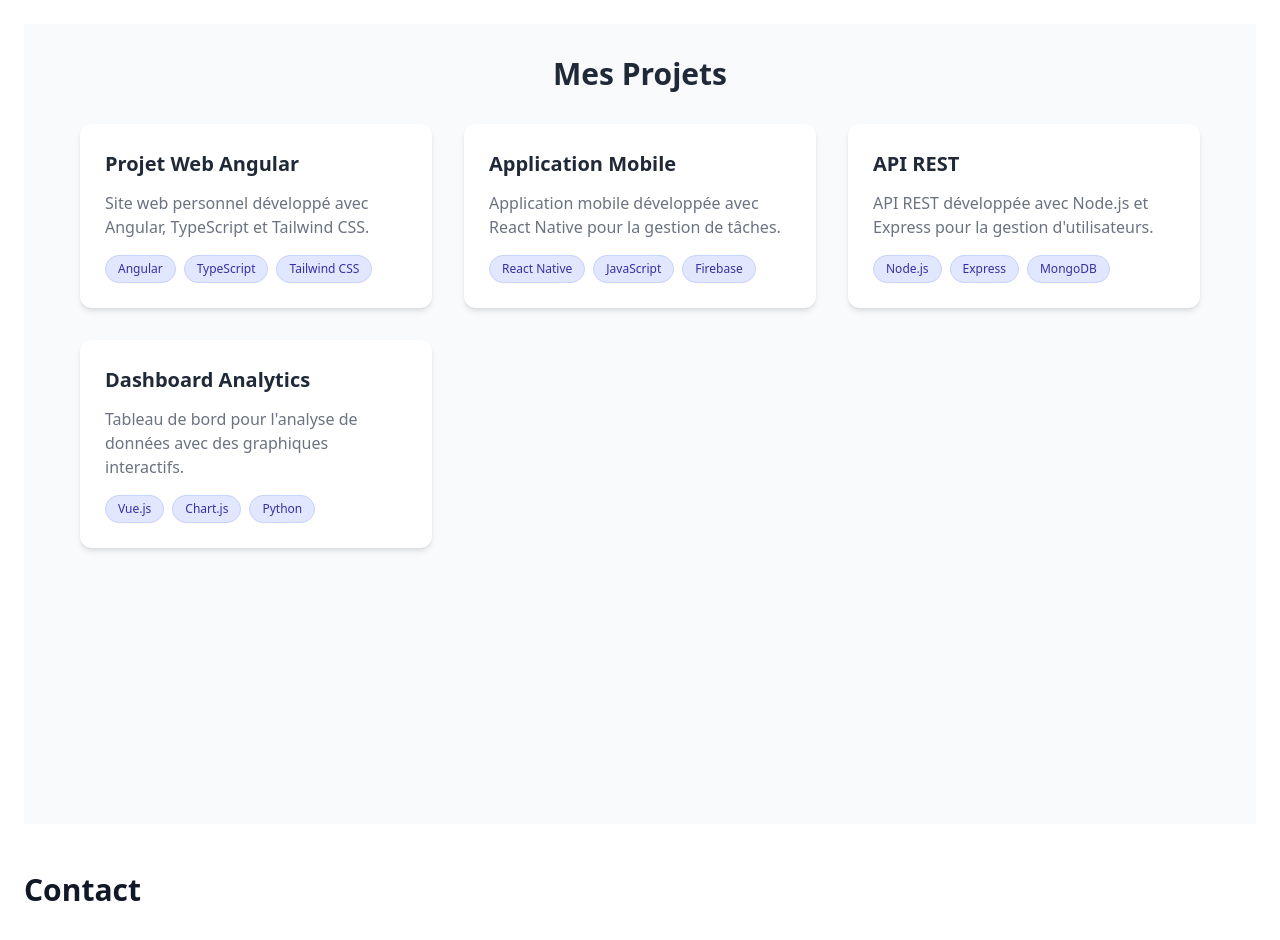
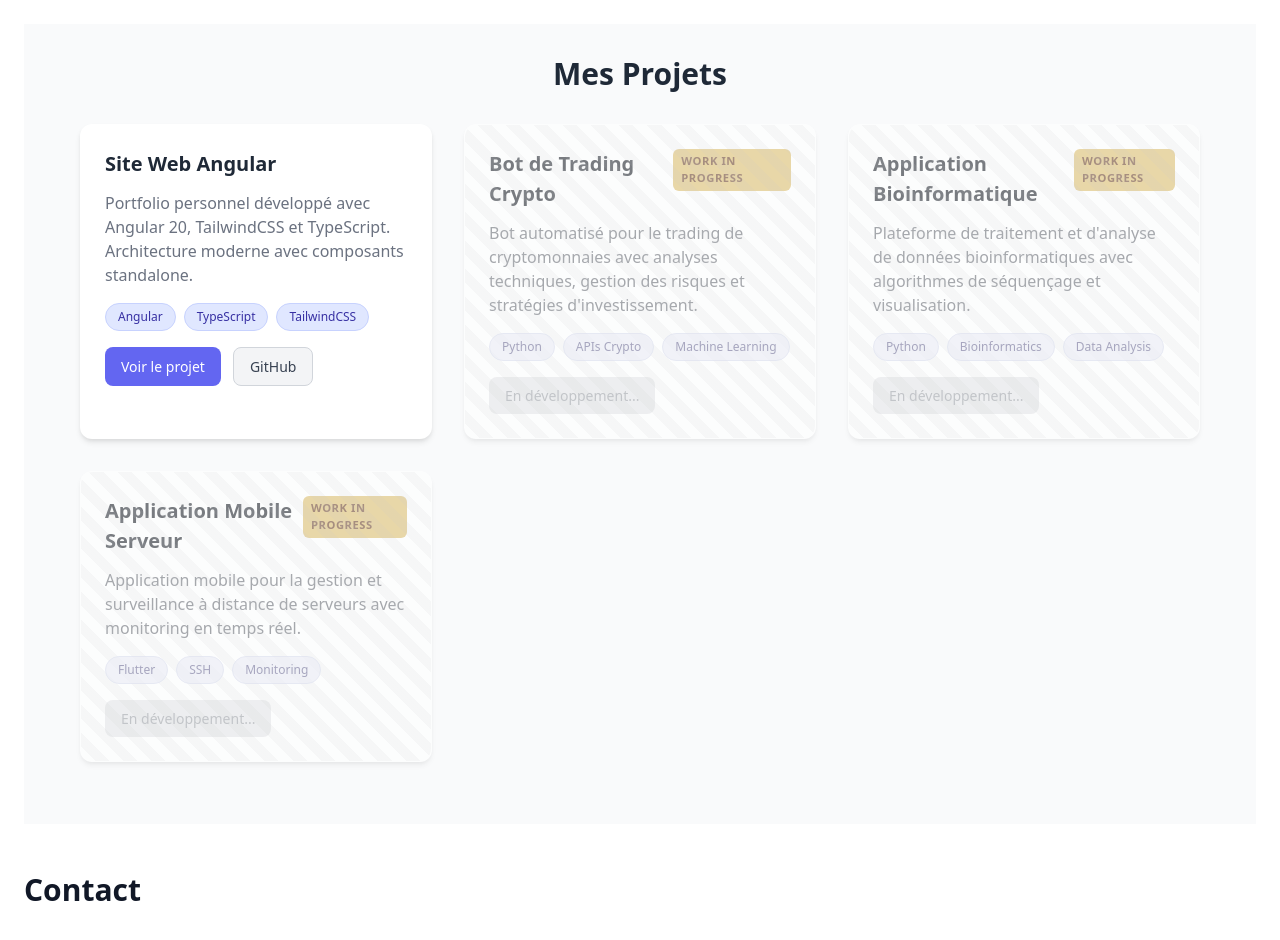
Before and after one commit to NicolasRichard44/mon-site, an Angular app: page / in a window 1280 px wide. Shown: the part 860-1800 px from the top of the page. Built offline with nearby package versions, Linux system fonts and the light colour scheme.

Commit message:
suppression des lib inutiles et mise à jour de la partie projet

```diff
--- a/package.json
+++ b/package.json
@@ -10,16 +10,13 @@
   },
   "private": true,
   "dependencies": {
-    "@angular/animations": "^20.1.0",
     "@angular/common": "^20.1.0",
     "@angular/compiler": "^20.1.0",
     "@angular/core": "^20.1.0",
-    "@angular/forms": "^20.1.0",
     "@angular/platform-browser": "^20.1.0",
     "@angular/platform-browser-dynamic": "^20.1.0",
     "@angular/router": "^20.1.0",
     "rxjs": "~7.8.0",
-    "stockfish": "^16.0.0",
     "tslib": "^2.3.0",
     "zone.js": "~0.15.0"
   },
@@ -27,7 +24,6 @@
     "@angular/build": "^20.1.0",
     "@angular/cli": "~20.2.0",
     "@angular/compiler-cli": "^20.1.0",
-    "@types/chessboardjs": "^0.3.5",
     "@types/jasmine": "~5.1.0",
     "autoprefixer": "^10.4.21",
     "jasmine-core": "~5.9.0",
--- a/src/app/app.component.ts
+++ b/src/app/app.component.ts
@@ -6,7 +6,6 @@ import { HeaderComponent } from './header/header.component';
 import { HeroComponent } from './hero/hero.component';
 import { ProjectsComponent } from './projects/projects.component';
 import { ThemeToggleComponent } from './theme-toggle/theme-toggle.component';
-import { ExternalLibsModule } from './shared/external-libs.module';
 
 
 
@@ -21,7 +20,6 @@ import { ExternalLibsModule } from './shared/external-libs.module';
     ContactComponent,
     FooterComponent,
     ThemeToggleComponent,
-    ExternalLibsModule,
   ],
   templateUrl: './app.component.html'
 })
--- a/src/app/hero/hero.component.html
+++ b/src/app/hero/hero.component.html
@@ -4,7 +4,7 @@
 
     <p class="text-xl md:text-2xl max-w-xl mx-auto mt-4">
       Ingénieur logiciel fullstack touche à tout.
-      Bienvenue sur mon site hébergé sur mon Raspberry Pi.
+      Bienvenue sur mon site hébergé sur mon serveur personnel.
     </p>
     <p class="text-xl md:text-2xl max-w-xl mx-auto mt-4">
       Work in progress, mais n'hésitez pas à jeter un œil à mes projets et à me contacter si vous avez des questions ou
--- a/src/app/projects/projects.component.css
+++ b/src/app/projects/projects.component.css
@@ -15,12 +15,74 @@
   transition: all 0.3s ease;
   cursor: pointer;
   border: 1px solid transparent;
+  position: relative;
 }
 
 .project-card:hover {
   transform: translateY(-4px);
   box-shadow: 0 10px 25px -3px rgba(0, 0, 0, 0.1), 0 4px 6px -2px rgba(0, 0, 0, 0.05);
   border-color: #6366f1;
+}
+
+/* Styles pour les projets terminés */
+.project-card.completed {
+  opacity: 1;
+}
+
+.project-card.completed:hover {
+  border-color: #10b981;
+}
+
+/* Styles pour les projets en cours */
+.project-card.work-in-progress {
+  opacity: 0.6;
+  filter: grayscale(50%);
+  cursor: default;
+  position: relative;
+}
+
+.project-card.work-in-progress:hover {
+  transform: none;
+  border-color: #9ca3af;
+  filter: grayscale(30%);
+}
+
+.project-card.work-in-progress::before {
+  content: '';
+  position: absolute;
+  top: 0;
+  left: 0;
+  right: 0;
+  bottom: 0;
+  background: repeating-linear-gradient(
+    45deg,
+    transparent,
+    transparent 10px,
+    rgba(156, 163, 175, 0.1) 10px,
+    rgba(156, 163, 175, 0.1) 20px
+  );
+  border-radius: 0.75rem;
+  pointer-events: none;
+}
+
+/* Header du projet */
+.project-header {
+  display: flex;
+  justify-content: space-between;
+  align-items: flex-start;
+  margin-bottom: 0.75rem;
+}
+
+/* Badge de statut */
+.status-badge {
+  background: #fbbf24;
+  color: #92400e;
+  font-size: 0.7rem;
+  font-weight: 600;
+  padding: 0.25rem 0.5rem;
+  border-radius: 0.375rem;
+  text-transform: uppercase;
+  letter-spacing: 0.05em;
 }
 
 /* Mode sombre pour les cartes */
@@ -35,12 +97,25 @@
   background: #111827;
 }
 
+:host-context(.dark) .project-card.completed:hover {
+  border-color: #10b981;
+}
+
+:host-context(.dark) .project-card.work-in-progress:hover {
+  border-color: #6b7280;
+}
+
+:host-context(.dark) .status-badge {
+  background: #d97706;
+  color: #fbbf24;
+}
+
 /* Titre des projets */
 .project-card h3 {
   font-size: 1.25rem;
   font-weight: 600;
-  margin-bottom: 0.75rem;
   color: #1f2937;
+  margin: 0;
 }
 
 :host-context(.dark) .project-card h3 {
@@ -63,6 +138,7 @@
   display: flex;
   flex-wrap: wrap;
   gap: 0.5rem;
+  margin-bottom: 1rem;
 }
 
 .tech-tag {
@@ -81,6 +157,73 @@
   border-color: #4338ca;
 }
 
+.project-card.work-in-progress .tech-tag {
+  opacity: 0.7;
+}
+
+/* Actions des projets */
+.project-actions {
+  display: flex;
+  gap: 0.75rem;
+  margin-top: 1rem;
+}
+
+.action-button {
+  padding: 0.5rem 1rem;
+  border-radius: 0.5rem;
+  font-size: 0.875rem;
+  font-weight: 500;
+  text-decoration: none;
+  transition: all 0.2s ease;
+  display: inline-flex;
+  align-items: center;
+  justify-content: center;
+  border: none;
+  cursor: pointer;
+}
+
+.action-button.primary {
+  background: #6366f1;
+  color: white;
+}
+
+.action-button.primary:hover {
+  background: #5b21b6;
+  transform: translateY(-1px);
+}
+
+.action-button.secondary {
+  background: #f3f4f6;
+  color: #374151;
+  border: 1px solid #d1d5db;
+}
+
+.action-button.secondary:hover {
+  background: #e5e7eb;
+  transform: translateY(-1px);
+}
+
+.action-button.disabled {
+  background: #e5e7eb;
+  color: #9ca3af;
+  cursor: not-allowed;
+}
+
+:host-context(.dark) .action-button.secondary {
+  background: #374151;
+  color: #d1d5db;
+  border-color: #4b5563;
+}
+
+:host-context(.dark) .action-button.secondary:hover {
+  background: #4b5563;
+}
+
+:host-context(.dark) .action-button.disabled {
+  background: #374151;
+  color: #6b7280;
+}
+
 /* Animation pour les tags */
 .tech-tag:hover {
   transform: scale(1.05);
@@ -97,4 +240,13 @@
   .project-card {
     padding: 1rem;
   }
+
+  .project-header {
+    flex-direction: column;
+    gap: 0.5rem;
+  }
+
+  .project-actions {
+    flex-direction: column;
+  }
 }
--- a/src/app/projects/projects.component.html
+++ b/src/app/projects/projects.component.html
@@ -3,43 +3,48 @@
     <h1 class="text-3xl font-bold text-center mb-8 text-gray-800 dark:text-white">Mes Projets</h1>
 
     <div class="projects-grid">
-      <div class="project-card">
-        <h3>Projet Web Angular</h3>
-        <p>Site web personnel développé avec Angular, TypeScript et Tailwind CSS.</p>
+      <div *ngFor="let project of projects"
+           class="project-card"
+           [ngClass]="{
+             'work-in-progress': project.status === 'work-in-progress',
+             'completed': project.status === 'completed'
+           }">
+
+        <div class="project-header">
+          <h3>{{ project.title }}</h3>
+          <span *ngIf="project.status === 'work-in-progress'"
+                class="status-badge">
+            Work in Progress
+          </span>
+        </div>
+
+        <p>{{ project.description }}</p>
+
         <div class="tech-stack">
-          <span class="tech-tag">Angular</span>
-          <span class="tech-tag">TypeScript</span>
-          <span class="tech-tag">Tailwind CSS</span>
+          <span *ngFor="let tech of project.technologies"
+                class="tech-tag">
+            {{ tech }}
+          </span>
         </div>
-      </div>
 
-      <div class="project-card">
-        <h3>Application Mobile</h3>
-        <p>Application mobile développée avec React Native pour la gestion de tâches.</p>
-        <div class="tech-stack">
-          <span class="tech-tag">React Native</span>
-          <span class="tech-tag">JavaScript</span>
-          <span class="tech-tag">Firebase</span>
+        <div class="project-actions" *ngIf="project.status === 'completed'">
+          <a *ngIf="project.link"
+             [href]="project.link"
+             class="action-button primary">
+            Voir le projet
+          </a>
+          <a *ngIf="project.github"
+             [href]="project.github"
+             target="_blank"
+             class="action-button secondary">
+            GitHub
+          </a>
         </div>
-      </div>
 
-      <div class="project-card">
-        <h3>API REST</h3>
-        <p>API REST développée avec Node.js et Express pour la gestion d'utilisateurs.</p>
-        <div class="tech-stack">
-          <span class="tech-tag">Node.js</span>
-          <span class="tech-tag">Express</span>
-          <span class="tech-tag">MongoDB</span>
-        </div>
-      </div>
-
-      <div class="project-card">
-        <h3>Dashboard Analytics</h3>
-        <p>Tableau de bord pour l'analyse de données avec des graphiques interactifs.</p>
-        <div class="tech-stack">
-          <span class="tech-tag">Vue.js</span>
-          <span class="tech-tag">Chart.js</span>
-          <span class="tech-tag">Python</span>
+        <div class="project-actions" *ngIf="project.status === 'work-in-progress'">
+          <button class="action-button disabled" disabled>
+            En développement...
+          </button>
         </div>
       </div>
     </div>
--- a/src/app/projects/projects.component.ts
+++ b/src/app/projects/projects.component.ts
@@ -10,4 +10,38 @@ import { RouterModule } from '@angular/router';
   styleUrls: ['./projects.component.css']
 })
 export class ProjectsComponent {
+  projects = [
+    {
+      title: 'Site Web Angular',
+      description: 'Portfolio personnel développé avec Angular 20, TailwindCSS et TypeScript. Architecture moderne avec composants standalone.',
+      technologies: ['Angular', 'TypeScript', 'TailwindCSS'],
+      status: 'completed',
+      link: '#',
+      github: 'https://github.com/NicolasRichard44/mon-site'
+    },
+    {
+      title: 'Bot de Trading Crypto',
+      description: 'Bot automatisé pour le trading de cryptomonnaies avec analyses techniques, gestion des risques et stratégies d\'investissement.',
+      technologies: ['Python', 'APIs Crypto', 'Machine Learning'],
+      status: 'work-in-progress',
+      link: null,
+      github: null
+    },
+    {
+      title: 'Application Bioinformatique',
+      description: 'Plateforme de traitement et d\'analyse de données bioinformatiques avec algorithmes de séquençage et visualisation.',
+      technologies: ['Python', 'Bioinformatics', 'Data Analysis'],
+      status: 'work-in-progress',
+      link: null,
+      github: null
+    },
+    {
+      title: 'Application Mobile Serveur',
+      description: 'Application mobile pour la gestion et surveillance à distance de serveurs avec monitoring en temps réel.',
+      technologies: ['Flutter', 'SSH', 'Monitoring'],
+      status: 'work-in-progress',
+      link: null,
+      github: null
+    }
+  ];
 }
--- a/src/app/shared/external-libs.module.ts
+++ /dev/null
@@ -1,22 +0,0 @@
-import { NgModule } from '@angular/core';
-
-/**
- * Ce module est utilisé pour importer et configurer les bibliothèques externes comme Chess.js
- */
-@NgModule({
-  imports: [],
-  exports: []
-})
-export class ExternalLibsModule {
-  constructor() {
-    // S'assurer que Chess.js est disponible globalement
-    if (!(window as any).Chess) {
-      console.warn('Chess.js n\'est pas disponible globalement. Certaines fonctionnalités peuvent ne pas fonctionner.');
-    }
-
-    // S'assurer que ChessBoard est disponible globalement
-    if (!(window as any).ChessBoard) {
-      console.warn('ChessBoard.js n\'est pas disponible globalement. Certaines fonctionnalités peuvent ne pas fonctionner.');
-    }
-  }
-}
--- a/src/environments/environment.prod.ts
+++ b/src/environments/environment.prod.ts
@@ -1,8 +1,3 @@
 export const environment = {
   production: true,
-  chessConfig: {
-    aiDifficulty: 'medium',
-    showMoveHistory: true,
-    allowUndoMoves: true
-  }
 };
--- a/src/environments/environment.ts
+++ b/src/environments/environment.ts
@@ -1,9 +1,3 @@
 export const environment = {
   production: false,
-  apiUrl: 'http://localhost:3000/api',
-  chessConfig: {
-    aiDifficulty: 'medium',
-    showMoveHistory: true,
-    allowUndoMoves: true
-  }
 };
```
Also changed, not shown: 1 other file (tests, documents, lock files or other folders).
